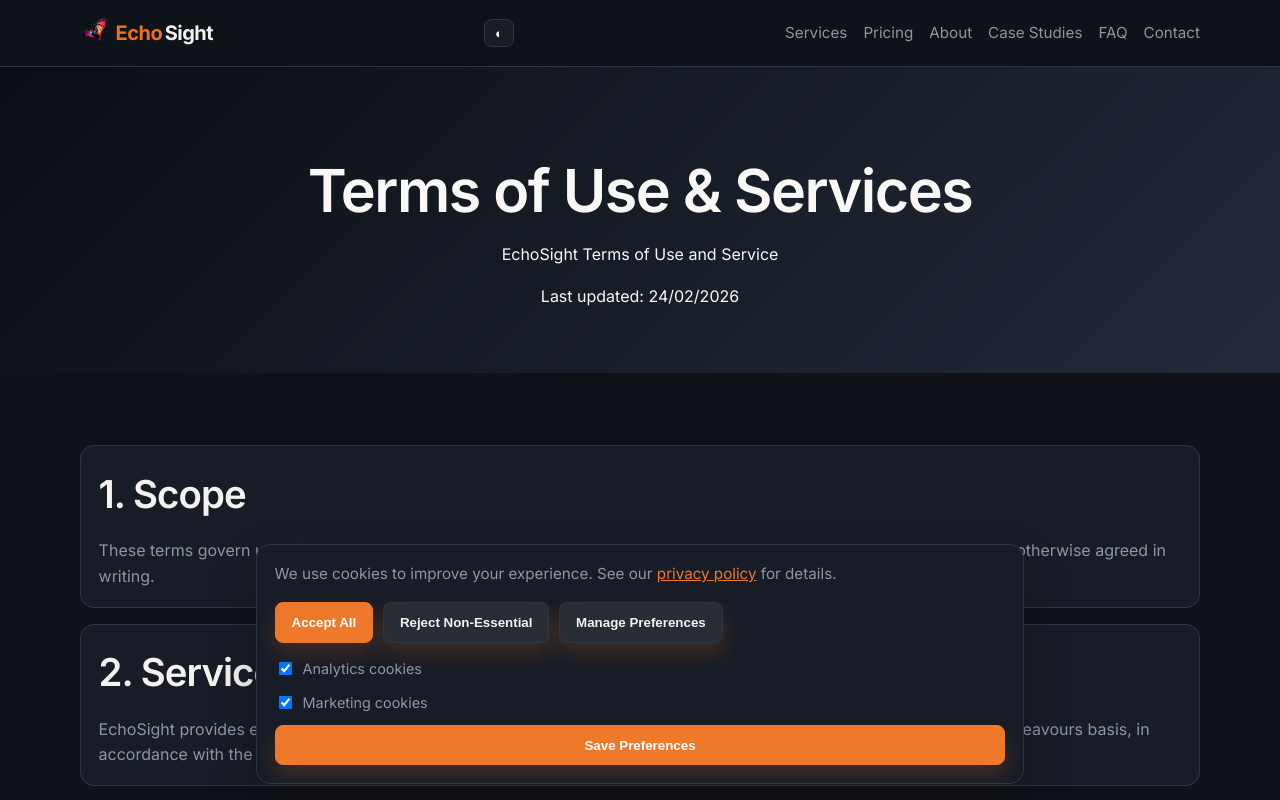
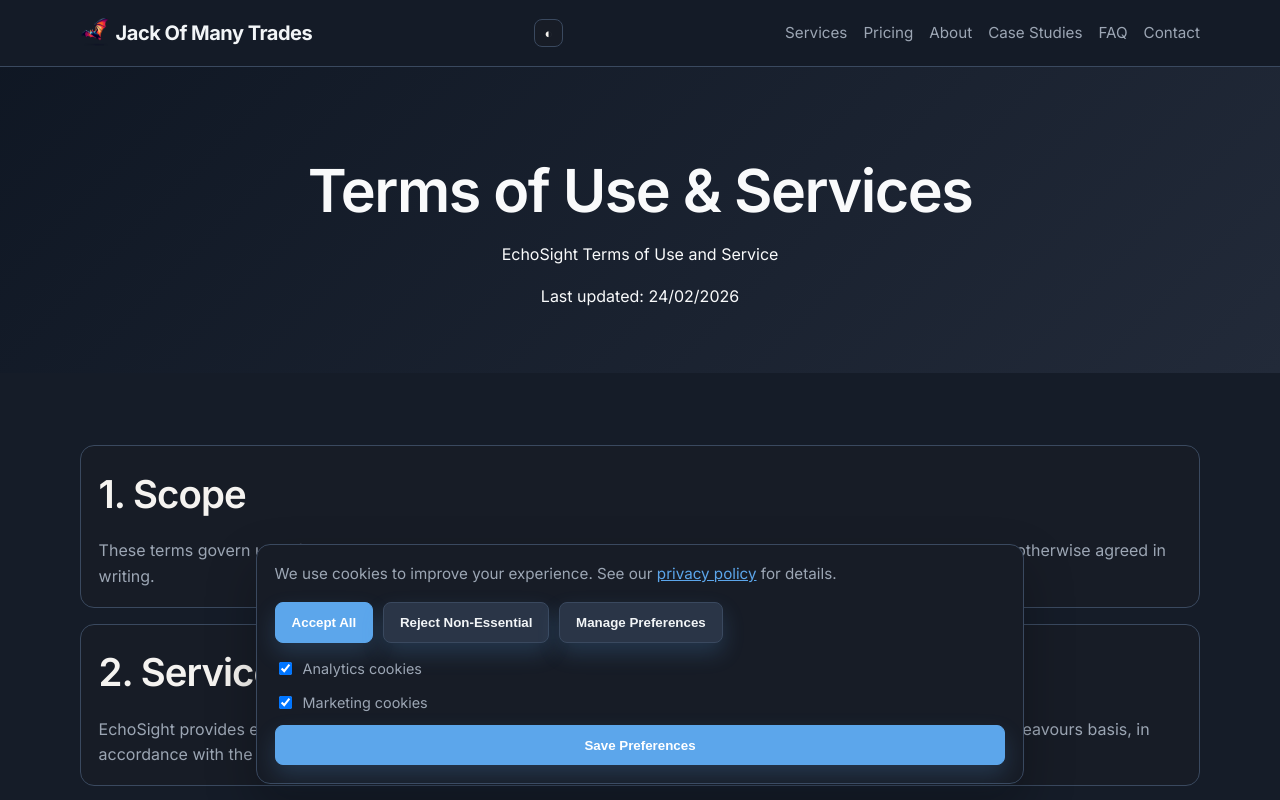
Before and after one commit to EchoSight/JackOfManyTrades, a plain HTML site: page terms.html in a window 1280 px wide. Both pictures are taken after a click on the button "Toggle dark mode". Shown: the top 800 px of the page. Drawn offline with Linux system fonts and the light colour scheme.

Commit message:
Refine to a cleaner lighter blue color scheme

```diff
--- a/styles.css
+++ b/styles.css
@@ -1,25 +1,25 @@
 @import url("https://fonts.googleapis.com/css2?family=Inter:wght@300;400;500;600;700&family=JetBrains+Mono:wght@400;500&display=swap");
 
 :root {
-  --background: 40 20% 97%;
-  --foreground: 220 20% 12%;
+  --background: 210 60% 99%;
+  --foreground: 214 36% 23%;
   --card: 0 0% 100%;
-  --card-foreground: 220 20% 12%;
+  --card-foreground: 214 33% 20%;
   --popover: 0 0% 100%;
-  --popover-foreground: 220 20% 12%;
-  --primary: 24 85% 52%;
+  --popover-foreground: 214 33% 20%;
+  --primary: 211 64% 50%;
   --primary-foreground: 0 0% 100%;
-  --secondary: 220 15% 92%;
-  --secondary-foreground: 220 20% 12%;
-  --muted: 220 10% 94%;
-  --muted-foreground: 220 10% 42%;
-  --accent: 220 25% 16%;
-  --accent-foreground: 40 20% 97%;
+  --secondary: 210 62% 98%;
+  --secondary-foreground: 214 36% 23%;
+  --muted: 210 58% 98%;
+  --muted-foreground: 215 17% 42%;
+  --accent: 213 45% 27%;
+  --accent-foreground: 210 25% 98%;
   --destructive: 0 84% 60%;
   --destructive-foreground: 0 0% 100%;
-  --border: 220 12% 88%;
-  --input: 220 12% 88%;
-  --ring: 24 85% 52%;
+  --border: 211 40% 90%;
+  --input: 211 40% 90%;
+  --ring: 211 64% 50%;
   --radius: .5rem;
   --sidebar-background: 0 0% 98%;
   --sidebar-foreground: 240 5.3% 26.1%;
@@ -28,36 +28,36 @@
   --sidebar-accent: 240 4.8% 95.9%;
   --sidebar-accent-foreground: 240 5.9% 10%;
   --sidebar-border: 220 13% 91%;
-  --sidebar-ring: 24 85% 52%;
-  --hero-bg: 220 25% 12%;
-  --hero-foreground: 40 20% 97%;
-  --surface-warm: 35 30% 95%;
-  --surface-cool: 215 20% 96%;
-  --badge-bg: 24 85% 52%;
+  --sidebar-ring: 211 64% 50%;
+  --hero-bg: 212 50% 23%;
+  --hero-foreground: 210 25% 98%;
+  --surface-warm: 209 60% 98%;
+  --surface-cool: 210 62% 99%;
+  --badge-bg: 211 64% 50%;
   --badge-foreground: 0 0% 100%;
-  --section-alt: 220 15% 96%;
+  --section-alt: 210 58% 98%;
 }
 
 .dark {
-  --background: 220 25% 8%;
-  --foreground: 40 20% 95%;
+  --background: 218 30% 12%;
+  --foreground: 210 25% 96%;
   --card: 220 25% 12%;
   --card-foreground: 40 20% 95%;
   --popover: 220 25% 12%;
   --popover-foreground: 40 20% 95%;
-  --primary: 24 85% 55%;
+  --primary: 209 78% 64%;
   --primary-foreground: 0 0% 100%;
-  --secondary: 220 15% 18%;
-  --secondary-foreground: 40 20% 95%;
-  --muted: 220 15% 18%;
-  --muted-foreground: 220 10% 60%;
-  --accent: 220 20% 22%;
-  --accent-foreground: 40 20% 95%;
+  --secondary: 216 26% 22%;
+  --secondary-foreground: 210 25% 96%;
+  --muted: 216 24% 22%;
+  --muted-foreground: 215 14% 66%;
+  --accent: 214 30% 28%;
+  --accent-foreground: 210 25% 96%;
   --destructive: 0 62.8% 30.6%;
   --destructive-foreground: 0 0% 100%;
-  --border: 220 15% 22%;
-  --input: 220 15% 22%;
-  --ring: 24 85% 55%;
+  --border: 215 24% 30%;
+  --input: 215 24% 30%;
+  --ring: 210 82% 60%;
   --sidebar-background: 220 25% 12%;
   --sidebar-foreground: 40 20% 95%;
   --sidebar-primary: 0 0% 98%;
@@ -65,12 +65,12 @@
   --sidebar-accent: 220 20% 22%;
   --sidebar-accent-foreground: 40 20% 95%;
   --sidebar-border: 220 15% 22%;
-  --sidebar-ring: 24 85% 55%;
-  --hero-bg: 220 30% 6%;
-  --hero-foreground: 40 20% 97%;
-  --surface-warm: 30 10% 12%;
-  --surface-cool: 215 15% 12%;
-  --section-alt: 220 20% 10%;
+  --sidebar-ring: 210 82% 60%;
+  --hero-bg: 217 40% 10%;
+  --hero-foreground: 210 25% 98%;
+  --surface-warm: 217 17% 16%;
+  --surface-cool: 216 19% 16%;
+  --section-alt: 216 24% 14%;
 }
 * { box-sizing: border-box; border-color: hsl(var(--border)); }
 body {
@@ -145,14 +145,14 @@ body {
 
 .hero-gradient {
   background-image:
-    linear-gradient(135deg, rgba(10, 15, 22, 0.82), rgba(34, 42, 57, 0.72)),
-    url("./hero-bg.jpg");
+    linear-gradient(135deg, rgba(76, 132, 199, 0.52), rgba(128, 173, 225, 0.46)),
+    url("./Images/hero-bg.jpg");
   background-size: cover;
   background-position: center;
   background-repeat: no-repeat;
 }
 .gradient-text {
-  background-image: linear-gradient(135deg, #ed701d, #f5993d);
+  background-image: linear-gradient(135deg, #3e84d1, #78b2ee);
   color: transparent;
   background-clip: text;
   -webkit-background-clip: text;
@@ -160,7 +160,7 @@ body {
 
 .site-header .logo .gradient-text {
   background-image: none;
-  color: #ed701d;
+  color: #3e84d1;
 }
 
 .site-header .logo span:last-child {
@@ -177,7 +177,7 @@ body {
 
 .bg-accent .logo .gradient-text {
   background-image: none;
-  color: #ed701d;
+  color: #b2d3f6;
 }
 
 .bg-accent .logo span:last-child {
@@ -194,7 +194,7 @@ body {
 
 .site-footer-main .logo .gradient-text {
   background-image: none;
-  color: #ed701d;
+  color: #b2d3f6;
 }
 
 .site-footer-main .logo span:last-child {
@@ -206,7 +206,7 @@ body {
 }
 
 .hero { position: relative; min-height: 76vh; display: grid; align-items: center; color: hsl(var(--hero-foreground)); }
-.overlay { position: absolute; inset: 0; background: linear-gradient(to bottom, rgba(9,14,19,0.2), rgba(9,14,19,0.85)); }
+.overlay { position: absolute; inset: 0; background: linear-gradient(to bottom, rgba(31, 72, 118, 0.12), rgba(18, 41, 68, 0.52)); }
 .hero-content { position: relative; z-index: 1; text-align: center; padding: 7rem 0 5rem; }
 .eyebrow { text-transform: uppercase; letter-spacing: .14em; font-size: .76rem; font-weight: 700; }
 h1, h2, h3, h4, h5, h6 { font-weight: 600; letter-spacing: -0.025em; }
--- a/terms.html
+++ b/terms.html
@@ -10,7 +10,7 @@
   <body>
     <header class="site-header">
       <div class="container nav">
-        <a href="./index.html" class="logo"><img src="./Images/EchoSight_logo.png" alt="EchoSight logo" class="logo-mark" /><span class="gradient-text">Echo</span><span>Sight</span></a>
+        <a href="./index.html" class="logo"><img src="./Images/EchoSight_logo.png" alt="Jack Of Many Trades logo" class="logo-mark" /><span class="gradient-text">Jack Of Many Trades</span></a>
         <button id="themeToggle" class="theme-btn" type="button" aria-label="Toggle dark mode">◐</button>
         <button id="menuBtn" class="menu-btn" aria-label="Toggle menu">☰</button>
         <nav id="navLinks" class="nav-links">
@@ -147,7 +147,7 @@
 
         <article class="card">
           <h2>10. Contact</h2>
-          <p>For queries relating to these terms or services: jack.curry@echosight.co.uk</p>
+          <p>For queries relating to these terms or services: hello@jackofmanytrades.co.uk</p>
         </article>
       </section>
 
@@ -165,7 +165,7 @@
         <div class="footer-grid">
           <div>
             <a href="./index.html" class="logo"
-              ><img src="./Images/EchoSight_logo.png" alt="EchoSight logo" class="logo-mark" /><span class="gradient-text">Echo</span><span>Sight</span></a
+              ><img src="./Images/EchoSight_logo.png" alt="Jack Of Many Trades logo" class="logo-mark" /><span class="gradient-text">Jack Of Many Trades</span></a
             >
             <p class="footer-description">
               Specialist bat survey support and ecological analysis for UK consultancies. Based in
@@ -184,7 +184,7 @@
           <div>
             <h4 class="footer-heading">Company</h4>
             <nav class="footer-nav">
-              <a class="footer-link" href="./about.html">About EchoSight</a
+              <a class="footer-link" href="./about.html">About Jack Of Many Trades</a
               ><a class="footer-link" href="./case-studies.html">Case Studies</a
               ><a class="footer-link" href="./faq.html">FAQ</a
               ><a class="footer-link" href="./contact.html">Contact</a>
@@ -193,7 +193,7 @@
           <div>
             <h4 class="footer-heading">Get in Touch</h4>
             <div class="footer-contact">
-              <p>jack.curry@echosight.co.uk</p>
+              <p>hello@jackofmanytrades.co.uk</p>
               <p>07767436026</p>
               <p class="footer-location">Newbury, Berkshire, UK</p>
               <p class="footer-note">UK-wide remote analysis available</p>
@@ -201,7 +201,7 @@
           </div>
         </div>
         <div class="footer-bottom">
-          <p class="footer-copy">© 2026 EchoSight. All rights reserved.</p>
+          <p class="footer-copy">© 2026 Jack Of Many Trades. All rights reserved.</p>
           <div class="footer-legal-links">
             <a class="footer-legal-link" href="./privacy-policy.html">Privacy Policy</a
             ><a class="footer-legal-link" href="./terms.html">Terms</a>
```
Also changed, not shown: privacy-policy.html (+4 -4 lines).
